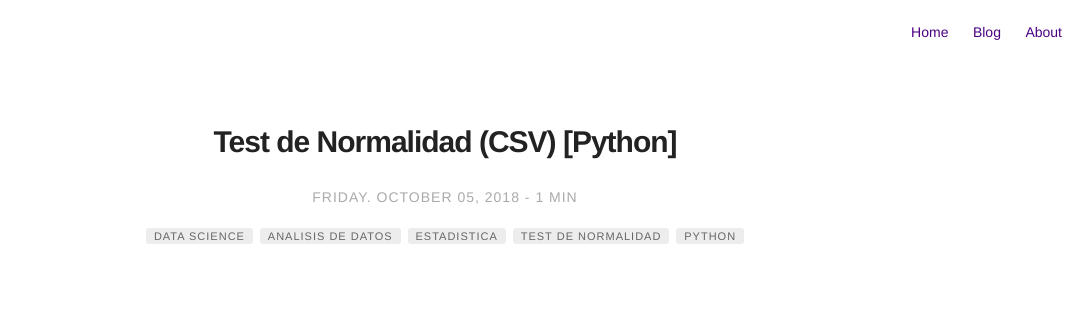
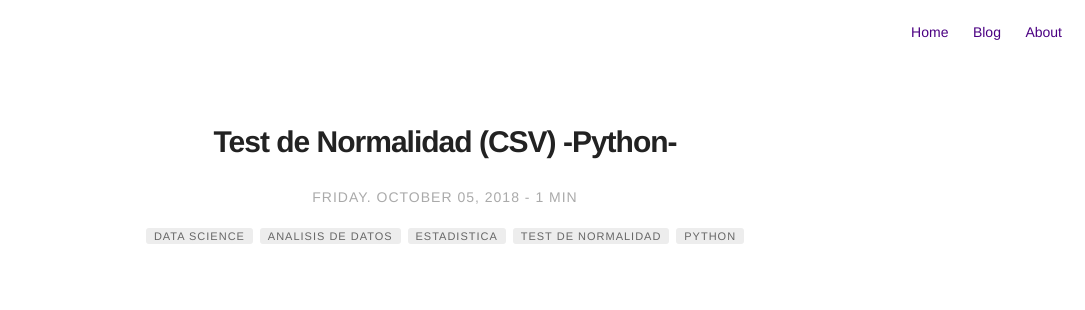
Before and after one commit to davidleonelhong/davidleonelhong.github.io, a Jekyll site: the page built from _posts/2018-10-05-Normality-Test-CSV.md, in a window 1280 px wide. Shown: the top 310 px of the page, without its empty margins (195-1280 px from the left). Built offline with Jekyll 4.4.1, drawn with Linux system fonts in a browser that asks for light colours; a script that is not in the unit is left out.

```diff
--- a/_posts/2018-10-05-Normality-Test-CSV.md
+++ b/_posts/2018-10-05-Normality-Test-CSV.md
@@ -1,5 +1,5 @@
 ---
-title: "Test de Normalidad (CSV) [Python]"
+title: "Test de Normalidad (CSV) -Python-"
 layout: post
 mathjax: true
 date: 2018-10-05
```
